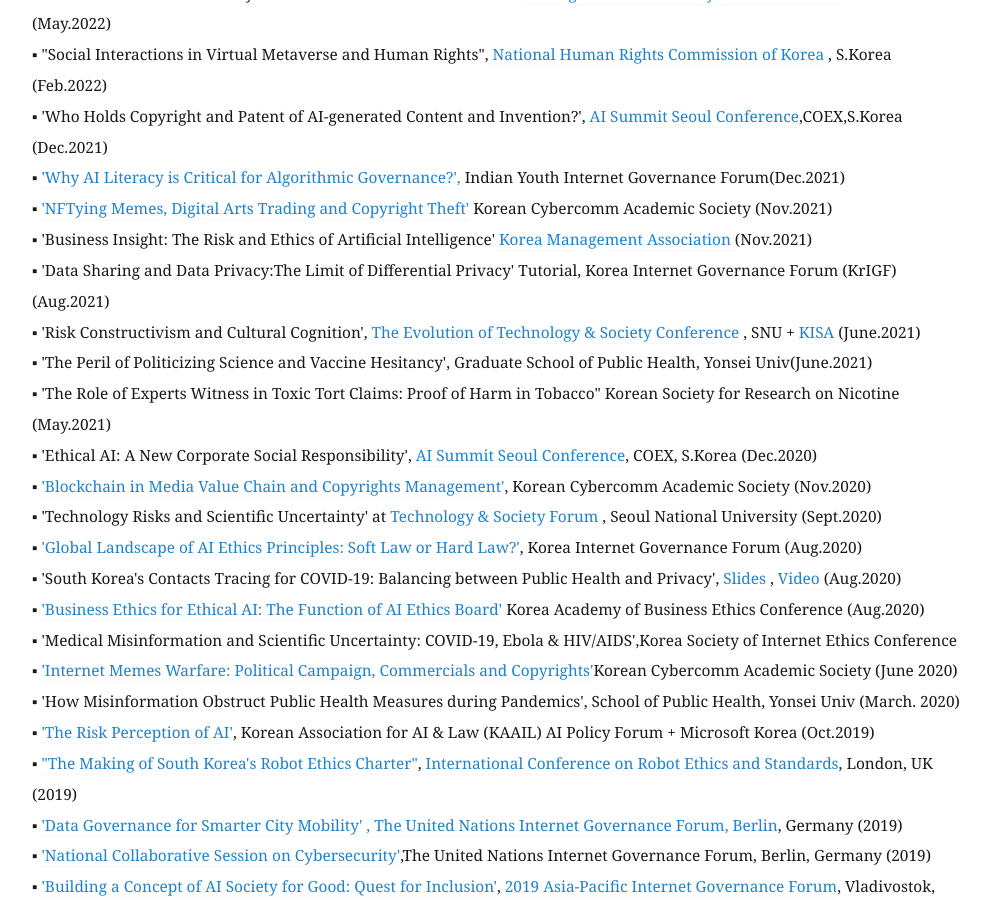
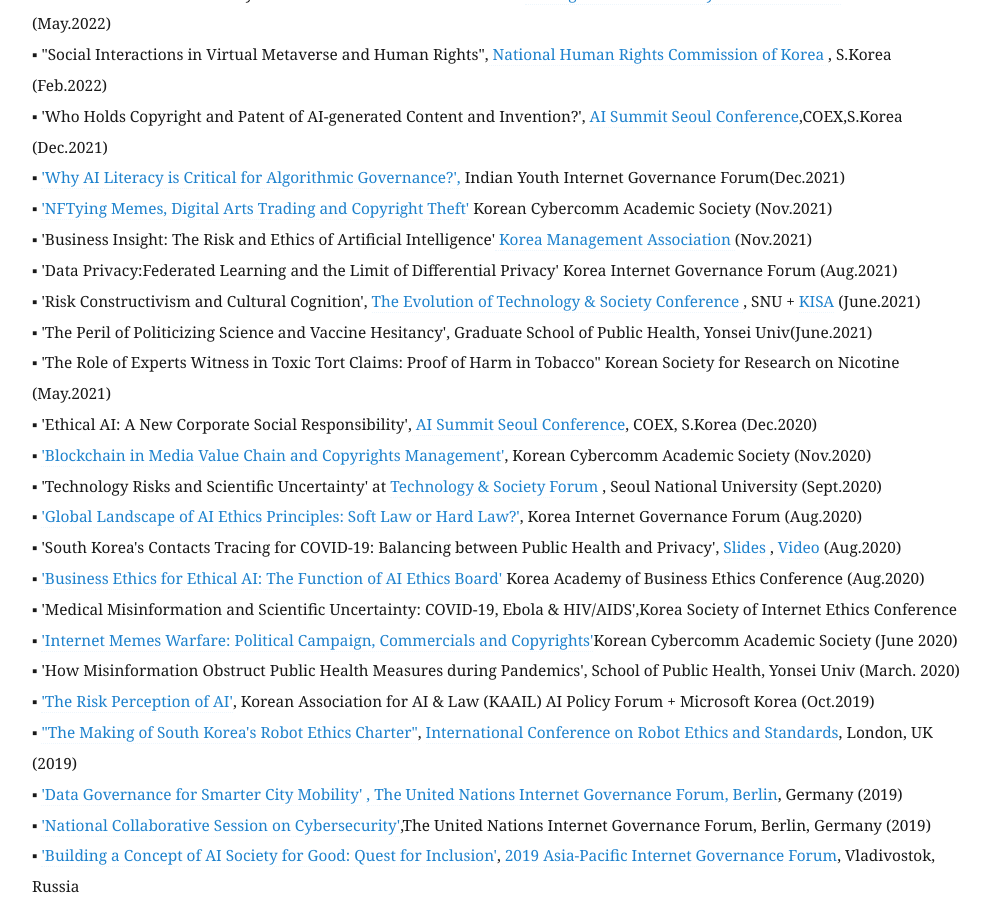
Before and after one commit to eunchangchoi/eunchangchoi.github.io, a Jekyll site: the page built from index.md, in a window 1280 px wide and 900 px high, scrolled down 4516 px. Shown: the whole window, without its empty margins (68-1058 px from the left). Built offline with Jekyll 4.4.1, drawn with Linux system fonts in a browser that asks for light colours.

Commit message:
Update index.md

```diff
--- a/index.md
+++ b/index.md
@@ -95,7 +95,7 @@
 ▪ <a href="https://youthigf.in/2021/12/02/agenda/">'Why AI Literacy is Critical for Algorithmic Governance?',</a> Indian Youth Internet Governance Forum(Dec.2021)<br>
 ▪ <a href="http://www.cybercom.or.kr/?m=bbs&bid=notice_&where=subject%7Ctag&keyword=2021+%EA%B0%80%EC%9D%84&uid=1217/">'NFTying Memes, Digital Arts Trading and Copyright Theft'</a> Korean Cybercomm Academic Society (Nov.2021) <br>
 ▪ 'Business Insight: The Risk and Ethics of Artificial Intelligence'<a href="https://www.kma.or.kr/main.do"> Korea Management Association </a>(Nov.2021) <br>
-▪ 'Data Sharing and Data Privacy:The Limit of Differential Privacy' Tutorial, Korea Internet Governance Forum (KrIGF)(Aug.2021) <br>
+▪ 'Data Privacy:Federated Learning and the Limit of Differential Privacy' Korea Internet Governance Forum (Aug.2021) <br>
 ▪ 'Risk Constructivism and Cultural Cognition', <a href="http://cis.snu.ac.kr/sub2/2_2_6_2.php?mode=view&number=1509&b_name=meet1_2">The Evolution of Technology & Society Conference </a>, SNU + <a href="https://www.kisa.or.kr"> KISA</a> (June.2021)<br>
 ▪ 'The Peril of Politicizing Science and Vaccine Hesitancy', Graduate School of Public Health, Yonsei Univ(June.2021)<br>
 ▪ 'The Role of Experts Witness in Toxic Tort Claims: Proof of Harm in Tobacco" Korean Society for Research on Nicotine (May.2021)<br>
```
